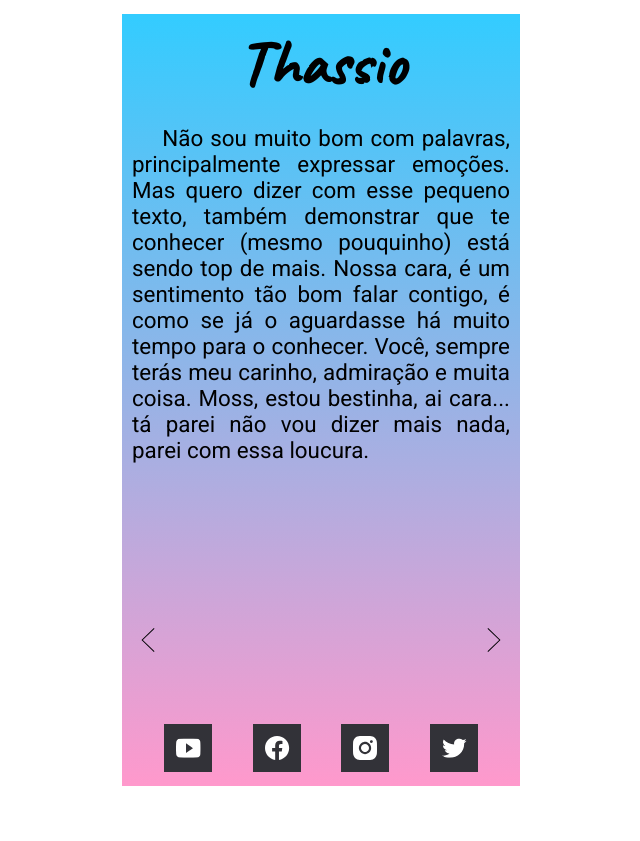
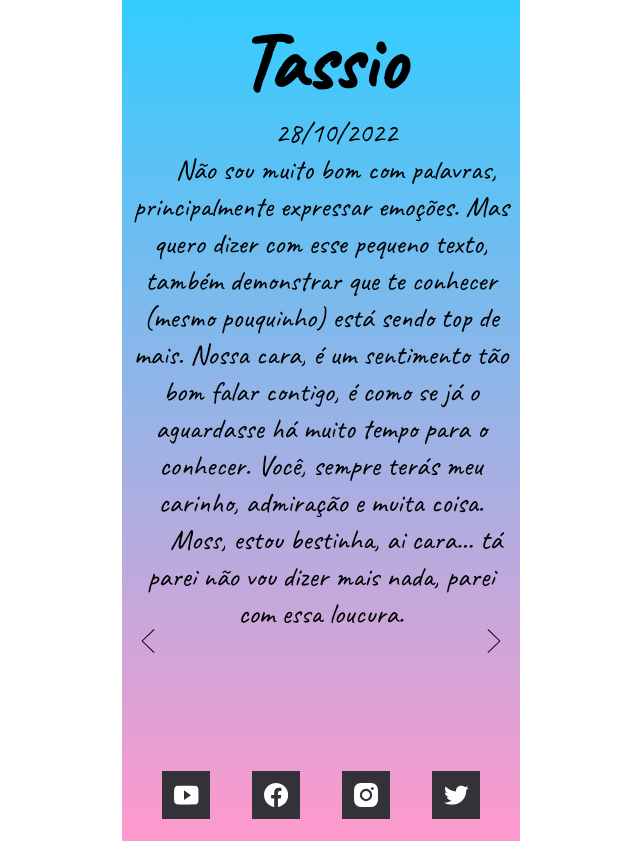
Before and after one commit to tonaldop/lovers, a plain HTML site: page index.html in a window 1280 px wide. Shown: the whole page, without its empty margins (319-959 px from the left). Before the commit the page ends 800 px from the top, so only its background shows below. Drawn offline with Linux system fonts and the light colour scheme; a web font is replaced by a local one.

Commit message:
Segundo dia

```diff
--- a/index.html
+++ b/index.html
@@ -10,9 +10,10 @@
 <body>
 
     <main class="container">
-        <div class="content">
-            <h1>Thassio</h1>
+        <div class="content" id="conteudo">
+            <!--<h1>Thassio</h1>
             <p class="conteudo"></p>
+            -->
 
         </div>
 
--- a/main.js
+++ b/main.js
@@ -17,10 +17,11 @@ function rightClick() {
 }
 
 const arrayConteudo = [
-    "Não sou muito bom com palavras, principalmente expressar emoções. Mas quero dizer com esse pequeno texto, também demonstrar que te conhecer (mesmo pouquinho) está sendo top de mais. Nossa cara, é um sentimento tão bom falar contigo, é como se já o aguardasse há muito tempo para o conhecer. Você, sempre terás meu carinho, admiração e muita coisa.\nMoss, estou bestinha, ai cara... tá parei não vou dizer mais nada, parei com essa loucura.",
-    "Tu é meu amorzinho"
+    "<h1>Tassio</h1> <span>28/10/2022</span><p>Não sou muito bom com palavras, principalmente expressar emoções. Mas quero dizer com esse pequeno texto, também demonstrar que te conhecer (mesmo pouquinho) está sendo top de mais. Nossa cara, é um sentimento tão bom falar contigo, é como se já o aguardasse há muito tempo para o conhecer. Você, sempre terás meu carinho, admiração e muita coisa.</p><p>Moss, estou bestinha, ai cara... tá parei não vou dizer mais nada, parei com essa loucura.</p>",
+    "<span>1/11/2022</span><p>Não sei explicar o motivo pela qual estou fazendo isso, pode parecer estranho um recém amigo e agindo dessa forma.</p><p>Pode ser que estou muito empolgado ou estou com uma explosão de sentimentos, mas não tenhas medo dessa minha loucura.</p><p>Às vezes fico em pensamentos imaginando o que conversaria contigo, batendo aquele papo sabe? tenho tanto para te dizer cara, mas não posso então a cada dia vou alimentar essa página com minhas emoções do momento.</p><p>Até quando vai durar isso e não sei, mas vamos indo.</p><p>Peço que releve minha escrita, não sou bom com isso.</p>", "<span>2/11/2022</span><p>Nego, cada dia que passa mais cresce meu carinho, sei que és meu amigo. É até assustador ter esse sentimento, sei lá, não sei até quando tu estarás comigo então quero aproveitar cada segundinho da tua atenção e presença e dizer o máximo que posso. Na real te quero pra sempre.&#129325;</p><p>Não perderei chances e oportunidades de dizer o quanto gosto de ti. Será que posso dizer que te amo? &#x1F914; Digo com todas as palavras e mais sincero de coração que sempre terás de mim amor, carinho e respeito.</p><p>Te amo coisa incrivelmente linda.</p>"
 ]
-const conteudo = document.querySelector("p")
+// const conteudo = document.querySelector("p")
+const conteudo = document.getElementById("conteudo")
 
 var numeroMensagem = 0
 conteudo.innerHTML = arrayConteudo[numeroMensagem]
--- a/style.css
+++ b/style.css
@@ -8,6 +8,9 @@
 
 html, body {
     height: 100%;
+
+    font-size: 1.6em;
+    font-family: 'Caveat', cursive;
 }
 
 body {
@@ -16,14 +19,14 @@ body {
 }
 
 h1 {
-    font-family: 'Caveat', cursive;
-    font-size: 4rem;
+    /*font-family: 'Caveat', cursive;*/
+    /*font-size: 1.8rem;*/
 }
 
-p {
-    font-family: 'Roboto', sans-serif;
-    font-size: 1.4rem;
-    text-align: justify;
+p, span {
+    /*font-family: 'Roboto', sans-serif;*/
+    font-size: .7em;
+    /*text-align: justify;*/
     text-indent: 8%;
 }
 
```
